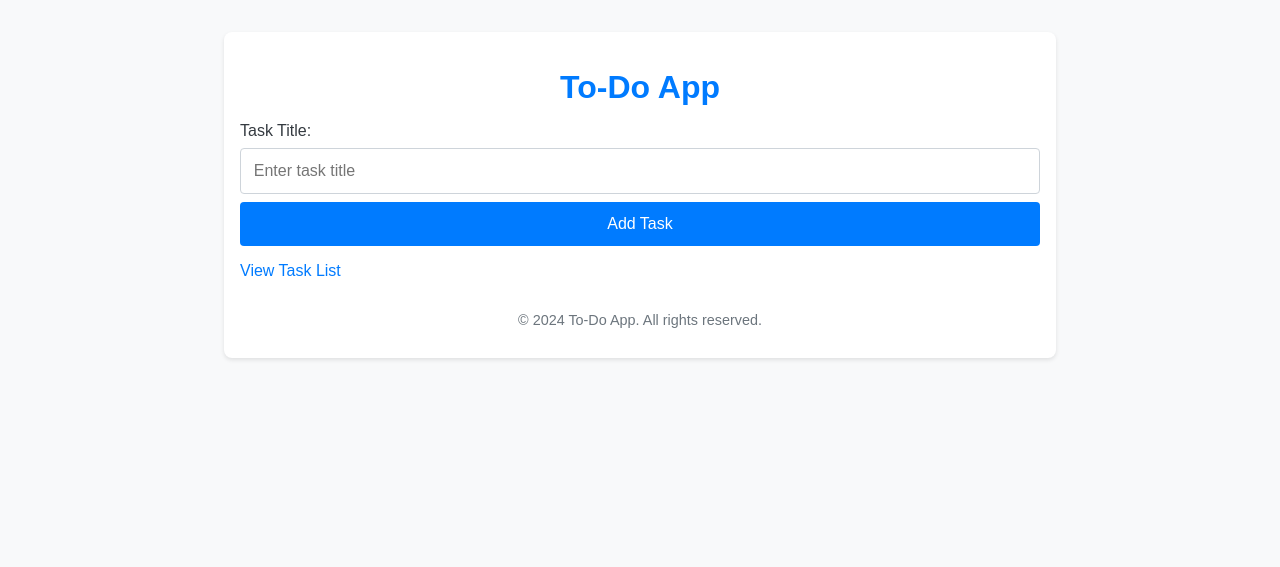
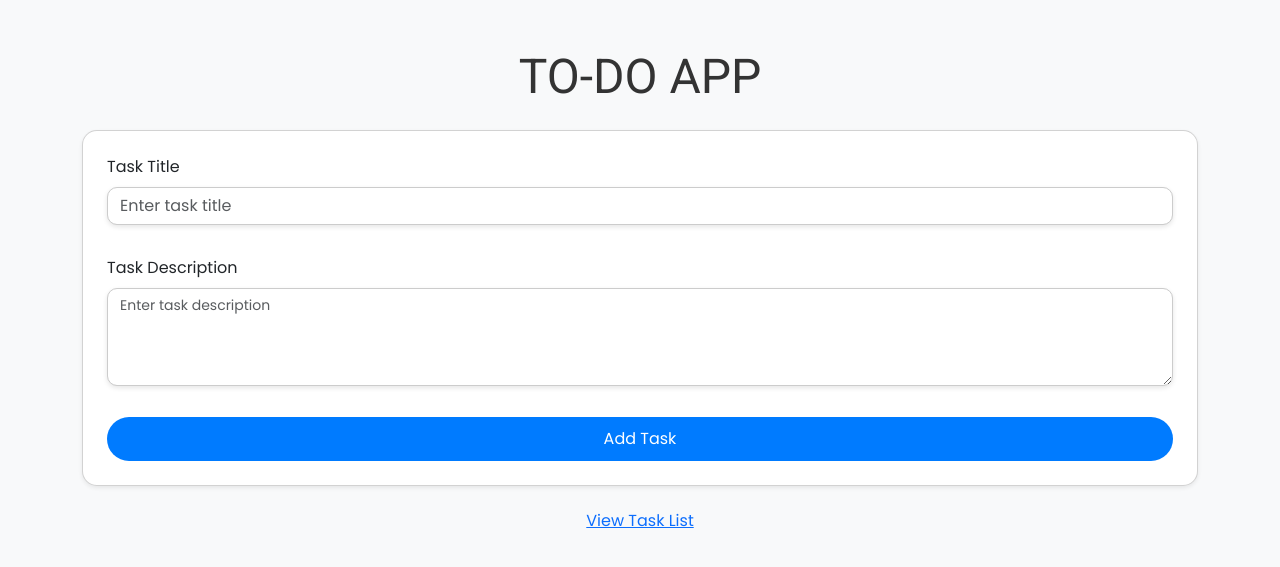
Before and after one commit to SeeminKhan/Spacece-Task, a Django app: page /add/ in a window 1280 px wide. Shown: the top 567 px of the page. Run offline with Django 5.2, Linux system fonts and the light colour scheme.

Commit message:
Final Commit

```diff
--- a/todo_project/todo/models.py
+++ b/todo_project/todo/models.py
@@ -1,7 +1,8 @@
 from django.db import models
 
 class Task(models.Model):
-    title = models.CharField(max_length=255)
+    title = models.CharField(max_length=200)
+    description = models.TextField(blank=True, null=True)  # New field for task description
 
     def __str__(self):
         return self.title
--- a/todo_project/todo/static/styles.css
+++ b/todo_project/todo/static/styles.css
@@ -1,102 +1,158 @@
-/* Global Styles */
+/* Apply Poppins font globally */
 body {
-    font-family: 'Arial', sans-serif;
-    background-color: #f8f9fa;
-    color: #343a40;
-    margin: 0;
-    padding: 0;
+    font-family: 'Poppins', sans-serif;
+    background-color: #f9f9f9;
+    color: #333;
+}
+h2 {
+    font-size: 28px; /* Adjust the font size */
+    font-weight: 300; /* Lighter font weight for a less bold appearance */
+    color: #333; /* Dark color for readability */
+    margin-bottom: 15px; /* Adjust margin for better spacing */
 }
 
-.container {
-    max-width: 800px;
-    margin: 2rem auto;
-    padding: 1rem;
-    background: #ffffff;
-    border-radius: 8px;
-    box-shadow: 0 2px 4px rgba(0, 0, 0, 0.1);
+/* Stylish card and buttons */
+.card {
+    border-radius: 15px;
+    box-shadow: 0 4px 8px rgba(0, 0, 0, 0.1);
+    background-color: #fff;
 }
 
-/* Header */
-header h1 {
-    text-align: center;
-    color: #007bff;
-    margin-bottom: 1rem;
+.btn-primary, .btn-danger, .btn-success {
+    border-radius: 25px;
+    padding: 10px 20px;
 }
 
-/* Footer */
-footer {
-    text-align: center;
-    margin-top: 2rem;
-    font-size: 0.9rem;
-    color: #6c757d;
+.btn-primary {
+    background-color: #007bff;
+    border: none;
 }
 
-/* Form Styles */
-.task-form {
-    display: flex;
-    flex-direction: column;
-    gap: 0.5rem;
+.btn-danger {
+    background-color: #e74c3c;
+    border: none;
 }
 
-.task-form input {
-    padding: 0.8rem;
-    border: 1px solid #ced4da;
-    border-radius: 4px;
-    font-size: 1rem;
+.btn-success {
+    background-color: #28a745;
+    border: none;
 }
 
-.task-form .btn {
-    background: #007bff;
-    color: #fff;
-    border: none;
-    padding: 0.8rem;
-    font-size: 1rem;
-    border-radius: 4px;
+/* Add hover effect for buttons */
+.btn-primary:hover, .btn-danger:hover, .btn-success:hover {
+    opacity: 0.9;
+}
+
+/* Heading styles */
+h1, h2 {
+    font-family: 'Roboto', sans-serif;
+    color: #333;
+    font-weight: 600;
+}
+
+/* Task list styling */
+ul.list-group {
+    padding: 0;
+    list-style: none;
+}
+
+ul.list-group li {
+    background-color: #fff;
+    margin-bottom: 15px;
+    border-radius: 10px;
+    padding: 15px;
+    box-shadow: 0 2px 5px rgba(0, 0, 0, 0.1);
+}
+
+ul.list-group li:hover {
+    background-color: #f1f1f1;
     cursor: pointer;
 }
 
-.task-form .btn:hover {
-    background: #0056b3;
+ul.list-group li h5 {
+    margin: 0;
+    font-size: 18px;
+    font-weight: 600;
 }
 
-/* Task List */
-.task-list {
-    list-style: none;
-    padding: 0;
+ul.list-group li p {
+    font-size: 14px;
+    color: #555;
 }
 
-.task-list li {
-    padding: 0.5rem 1rem;
-    border-bottom: 1px solid #e9ecef;
+ul.list-group li .btn {
+    padding: 5px 15px;
 }
 
-.task-list li:last-child {
-    border-bottom: none;
+/* Text Centering and Margins */
+.text-center {
+    text-align: center;
 }
 
-/* Links */
-.btn-link {
-    display: inline-block;
-    margin-top: 1rem;
-    color: #007bff;
-    text-decoration: none;
-    font-size: 1rem;
+.mt-3 {
+    margin-top: 20px;
 }
 
-.btn-link:hover {
-    text-decoration: underline;
+.mt-4 {
+    margin-top: 30px;
 }
-@media (max-width: 600px) {
-    .container {
-        margin: 1rem;
-        padding: 0.5rem;
+
+.mb-4 {
+    margin-bottom: 20px;
+}
+
+.mb-3 {
+    margin-bottom: 15px;
+}
+
+/* Add task page form */
+form {
+    background-color: #f5f5f5;
+    padding: 25px;
+    border-radius: 10px;
+    box-shadow: 0 4px 8px rgba(0, 0, 0, 0.05);
+}
+
+/* Form input styling */
+.form-control {
+    border-radius: 10px;
+    box-shadow: 0 2px 5px rgba(0, 0, 0, 0.1);
+    border: 1px solid #ccc;
+    margin-bottom: 15px;
+}
+
+/* Hover effect for form inputs */
+.form-control:focus {
+    border-color: #007bff;
+    box-shadow: 0 0 0 0.2rem rgba(0, 123, 255, 0.25);
+}
+
+/* Customizing the task description input */
+textarea.form-control {
+    border-radius: 10px;
+    font-size: 14px;
+}
+
+/* Page background and text color */
+body {
+    background-color: #f8f9fa;
+}
+
+footer {
+    font-size: 14px;
+    color: #777;
+}
+
+@media (max-width: 768px) {
+    .card {
+        padding: 2rem;
     }
 
-    .task-form input {
-        font-size: 0.9rem;
+    .list-group-item {
+        font-size: 1rem;
     }
 
-    .task-form .btn, .btn-link {
-        font-size: 0.9rem;
+    h1, h2 {
+        font-size: 1.2rem;
     }
 }
--- a/todo_project/todo/templates/add_task.html
+++ b/todo_project/todo/templates/add_task.html
@@ -3,11 +3,19 @@
 {% block title %}Add Task{% endblock %}
 
 {% block content %}
-    <form method="post" class="task-form">
+    <form method="post" class="card p-4 shadow-sm">
         {% csrf_token %}
-        <label for="task-title">Task Title:</label>
-        <input type="text" id="task-title" name="title" placeholder="Enter task title" required>
-        <button type="submit" class="btn">Add Task</button>
+        <div class="mb-3">
+            <label for="task-title" class="form-label">Task Title</label>
+            <input type="text" id="task-title" name="title" class="form-control" placeholder="Enter task title" required>
+        </div>
+        <div class="mb-3">
+            <label for="task-description" class="form-label">Task Description</label>
+            <textarea id="task-description" name="description" class="form-control" rows="4" placeholder="Enter task description"></textarea>
+        </div>
+        <button type="submit" class="btn btn-primary w-100">Add Task</button>
     </form>
-    <a href="/" class="btn-link">View Task List</a>
+    <div class="text-center mt-3">
+        <a href="/" class="btn btn-link">View Task List</a>
+    </div>
 {% endblock %}
--- a/todo_project/todo/templates/base.html
+++ b/todo_project/todo/templates/base.html
@@ -3,23 +3,27 @@
 <!DOCTYPE html>
 <html lang="en">
     <head>
+        {% load static %}
         <meta charset="UTF-8">
         <meta name="viewport" content="width=device-width, initial-scale=1.0">
         <title>{% block title %}To-Do App{% endblock %}</title>
+
+        <!-- Google Fonts -->
+        <link href="https://fonts.googleapis.com/css2?family=Poppins:wght@400;600&family=Roboto:wght@400;500&display=swap" rel="stylesheet">
+
+        <link href="https://cdn.jsdelivr.net/npm/bootstrap@5.3.1/dist/css/bootstrap.min.css" rel="stylesheet">
         <link rel="stylesheet" href="{% static 'styles.css' %}">
     </head>
+
     <body>
-    <div class="container">
-        <header>
-            <h1>To-Do App</h1>
+        <div class="container my-5">
+            <header class="text-center mb-4">
+                <h1 class="display-5">TO-DO APP</h1>
             </header>
             <main>
                 {% block content %}
                 {% endblock %}
             </main>
-        <footer>
-            <p>&copy; 2024 To-Do App. All rights reserved.</p>
-        </footer>
         </div>
     </body>
 </html>
--- a/todo_project/todo/urls.py
+++ b/todo_project/todo/urls.py
@@ -2,6 +2,7 @@ from django.urls import path
 from . import views
 
 urlpatterns = [
+    path('', views.view_tasks, name='view_tasks'),
     path('add/', views.add_task, name='add_task'),
-    path('', views.view_tasks, name='view_tasks'),
+    path('delete/<int:task_id>/', views.delete_task, name='delete_task'),  # New URL for task deletion
 ]
--- a/todo_project/todo/views.py
+++ b/todo_project/todo/views.py
@@ -1,13 +1,20 @@
-from django.shortcuts import render, redirect
+from django.shortcuts import render, redirect, get_object_or_404
 from .models import Task
+
+def delete_task(request, task_id):
+    task = get_object_or_404(Task, id=task_id)  # Get the task or 404 if not found
+    task.delete()  # Delete the task from the database
+    return redirect('view_tasks')  # Redirect to the task list page after deletion
+
 
 def add_task(request):
     if request.method == 'POST':
         title = request.POST.get('title')
-        if title:
-            Task.objects.create(title=title)
-            return redirect('view_tasks')
+        description = request.POST.get('description')
+        Task.objects.create(title=title, description=description)
+        return redirect('view_tasks')  # Redirect to the task list page
     return render(request, 'add_task.html')
+
 
 def view_tasks(request):
     tasks = Task.objects.all()
```
Also changed, not shown: todo_project/todo/templates/view_tasks.html (+16 -5 lines), todo_project/db.sqlite3, todo_project/todo/migrations/0002_task_description_alter_task_title.py (added). Lines whose indentation alone changed are shown as unchanged.
